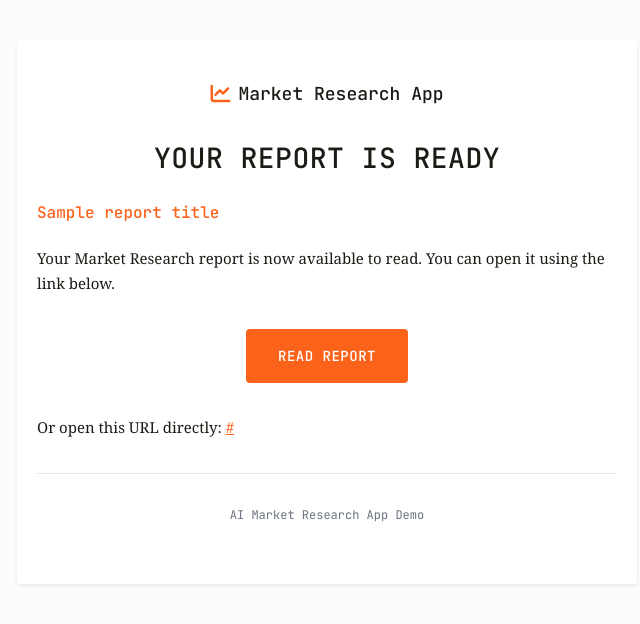
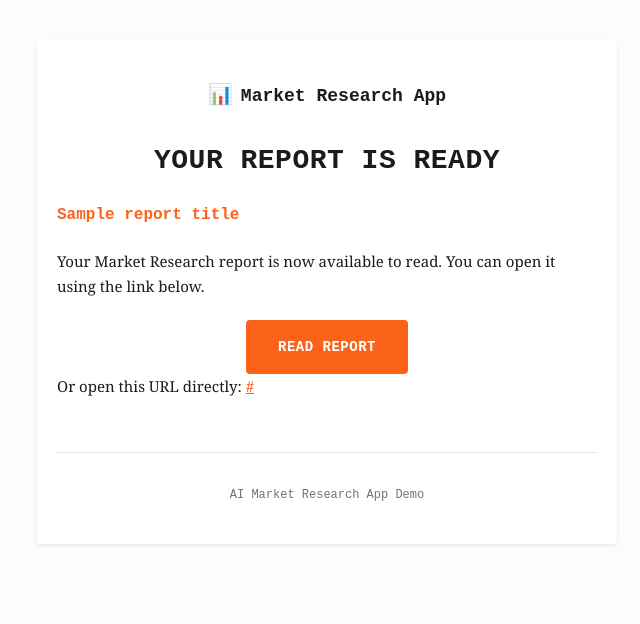
Before and after one commit to khushishelat/market-research-demo, a Flask app: template templates/email_report_ready.html in a window 1280 px wide. Shown: the top 624 px of the page, without its empty margins (313-953 px from the left). Run offline with Flask 3, Linux system fonts and the light colour scheme; the template is opened without the code that fills it: most values are stand-ins (such as "Sample title", 1, 10 or a date in 2020); some libraries are stand-ins or nearby versions.

Commit message:
improved email template

```diff
--- a/app.py
+++ b/app.py
@@ -1471,6 +1471,7 @@ try:
 except Exception as e:
     print(f"Database connection error: {e}")
 
+
 if __name__ == '__main__':
     # Run the application locally
     app.run(debug=True, host='0.0.0.0', port=5000)
--- a/templates/email_report_ready.html
+++ b/templates/email_report_ready.html
@@ -1,184 +1,289 @@
-<!DOCTYPE html>
-<html>
+<!DOCTYPE html PUBLIC "-//W3C//DTD XHTML 1.0 Transitional//EN" "http://www.w3.org/TR/xhtml1/DTD/xhtml1-transitional.dtd">
+<html xmlns="http://www.w3.org/1999/xhtml">
 <head>
-    <meta charset="utf-8">
+    <meta http-equiv="Content-Type" content="text/html; charset=UTF-8" />
     <meta name="viewport" content="width=device-width, initial-scale=1.0">
     <title>Your Report is Ready</title>
-    <!-- Font Awesome for icons -->
-    <link rel="stylesheet" href="https://cdnjs.cloudflare.com/ajax/libs/font-awesome/6.0.0/css/all.min.css">
-    <style>
-        /* Import fonts matching the app */
-        @import url('https://fonts.googleapis.com/css2?family=JetBrains+Mono:wght@400;500;600&display=swap');
+    <style type="text/css">
+        /* Email-safe CSS Reset */
+        body, table, td, p, a, li, blockquote {
+            -webkit-text-size-adjust: 100%;
+            -ms-text-size-adjust: 100%;
+        }
+        table, td {
+            mso-table-lspace: 0pt;
+            mso-table-rspace: 0pt;
+        }
+        img {
+            -ms-interpolation-mode: bicubic;
+            border: 0;
+            height: auto;
+            line-height: 100%;
+            outline: none;
+            text-decoration: none;
+        }
 
+        /* Body and wrapper styles */
         body {
+            margin: 0 !important;
+            padding: 0 !important;
             background-color: #fcfcfa;
             font-family: Georgia, 'Times New Roman', serif;
             font-weight: 400;
-            margin: 0;
-            padding: 0;
             color: #1d1b16;
             line-height: 1.6;
         }
-        .container {
-            margin: 0 auto;
-            padding: 40px 20px 48px;
-            width: 580px;
-            max-width: 100%;
-            background-color: #ffffff;
-            border-radius: 4px;
-            box-shadow: 0 2px 4px rgba(0, 0, 0, 0.08);
-        }
+
+        /* Container table */
         .email-wrapper {
             background-color: #fcfcfa;
             padding: 40px 20px;
         }
-        .logo {
-            text-align: center;
-            margin-bottom: 32px;
+
+        .email-container {
+            background-color: #ffffff;
+            border-radius: 4px;
+            box-shadow: 0 2px 4px rgba(0, 0, 0, 0.08);
+            max-width: 580px;
+            margin: 0 auto;
         }
+
+        /* Logo styles */
+        .logo-table {
+            padding: 40px 20px 32px 20px;
+        }
+
         .logo-content {
-            display: inline-flex;
-            align-items: center;
-            gap: 8px;
-            font-family: 'JetBrains Mono', monospace;
+            font-family: 'Courier New', Courier, monospace;
             font-size: 18px;
-            font-weight: 500;
+            font-weight: bold;
             color: #1d1b16;
             text-decoration: none;
+            text-align: center;
         }
+
         .logo-icon {
             color: #fb631b;
             font-size: 20px;
+            margin-right: 8px;
         }
+
+        /* Content styles */
+        .content-table {
+            padding: 0 20px 40px 20px;
+        }
+
         .heading {
             font-size: 28px;
             line-height: 1.2;
-            font-weight: 500;
+            font-weight: bold;
             color: #1d1b16;
             text-align: center;
-            margin-bottom: 24px;
-            font-family: 'JetBrains Mono', monospace;
+            margin: 0 0 24px 0;
+            font-family: 'Courier New', Courier, monospace;
             text-transform: uppercase;
             letter-spacing: 0.5px;
         }
+
         .paragraph {
             font-size: 15px;
             line-height: 1.7;
             color: #1d1b16;
-            margin-bottom: 20px;
+            margin: 0 0 20px 0;
+            text-align: left;
         }
+
         .report-title {
-            font-weight: 500;
+            font-weight: bold;
             color: #fb631b;
-            font-family: 'JetBrains Mono', monospace;
+            font-family: 'Courier New', Courier, monospace;
             font-size: 16px;
         }
-        .btn-container {
-            text-align: center;
+
+        /* Button styles */
+        .button-table {
             margin: 32px 0;
         }
+
         .button {
             background-color: #fb631b;
-            color: #ffffff;
+            color: #ffffff !important;
             font-size: 14px;
-            font-weight: 500;
+            font-weight: bold;
             text-decoration: none;
             text-align: center;
             display: inline-block;
             padding: 16px 32px;
             border-radius: 4px;
-            font-family: 'JetBrains Mono', monospace;
+            font-family: 'Courier New', Courier, monospace;
             text-transform: uppercase;
             letter-spacing: 0.5px;
-            transition: opacity 0.2s ease;
+            border: none;
         }
+
         .button:hover {
-            opacity: 0.9;
-            color: #ffffff;
+            opacity: 0.9 !important;
+            color: #ffffff !important;
         }
-        .hr {
+
+        /* Divider styles */
+        .divider {
             border: none;
             border-top: 1px solid #e8e6e1;
             margin: 32px 0;
+            height: 1px;
         }
+
+        /* Footer styles */
         .footer {
             color: #6b7280;
             font-size: 12px;
             line-height: 1.5;
             text-align: center;
-            font-family: 'JetBrains Mono', monospace;
+            font-family: 'Courier New', Courier, monospace;
+            margin: 0;
         }
+
+        /* Link styles */
         .link {
-            color: #fb631b;
+            color: #fb631b !important;
             text-decoration: underline;
         }
+
         .link:hover {
-            opacity: 0.8;
+            opacity: 0.8 !important;
         }
 
         /* Mobile responsive */
-        @media (max-width: 600px) {
-            .container {
-                margin: 20px;
-                width: auto;
-                padding: 24px 20px;
+        @media screen and (max-width: 600px) {
+            .email-container {
+                margin: 20px !important;
+                width: auto !important;
             }
-            .email-wrapper {
-                padding: 20px 10px;
+
+            .logo-table,
+            .content-table {
+                padding-left: 20px !important;
+                padding-right: 20px !important;
             }
+
             .heading {
-                font-size: 24px;
+                font-size: 24px !important;
             }
+
             .paragraph {
-                font-size: 14px;
+                font-size: 14px !important;
             }
+
             .logo-content {
-                font-size: 16px;
+                font-size: 16px !important;
             }
-            .logo-icon {
-                font-size: 18px;
+
+            .button {
+                padding: 12px 24px !important;
             }
         }
+
+        /* Outlook-specific styles - conditional comments moved to body */
     </style>
 </head>
 <body>
-    <div class="email-wrapper">
-        <div class="container">
-            <div class="logo">
-                <div class="logo-content">
-                    <i class="fas fa-chart-line logo-icon"></i>
-                    <span>Market Research App</span>
-                </div>
-            </div>
+    <table cellpadding="0" cellspacing="0" border="0" width="100%" class="email-wrapper">
+        <tr>
+            <td align="center">
+                <table cellpadding="0" cellspacing="0" border="0" class="email-container">
+                    <!-- Logo Section -->
+                    <tr>
+                        <td class="logo-table">
+                            <table cellpadding="0" cellspacing="0" border="0" width="100%">
+                                <tr>
+                                    <td align="center">
+                                        <span class="logo-content">
+                                            <span class="logo-icon">📊</span>Market Research App
+                                        </span>
+                                    </td>
+                                </tr>
+                            </table>
+                        </td>
+                    </tr>
 
+                    <!-- Content Section -->
+                    <tr>
+                        <td class="content-table">
+                            <table cellpadding="0" cellspacing="0" border="0" width="100%">
+                                <!-- Heading -->
+                                <tr>
+                                    <td>
                                         <h1 class="heading">Your report is ready</h1>
+                                    </td>
+                                </tr>
 
+                                <!-- Report Title (if provided) -->
                                 {% if report_title %}
+                                <tr>
+                                    <td>
                                         <p class="paragraph">
                                             <span class="report-title">{{ report_title }}</span>
                                         </p>
+                                    </td>
+                                </tr>
                                 {% endif %}
 
+                                <!-- Description -->
+                                <tr>
+                                    <td>
                                         <p class="paragraph">
                                             Your Market Research report is now available to read. You can open it using the link below.
                                         </p>
+                                    </td>
+                                </tr>
 
-            <div class="btn-container">
+                                <!-- Button -->
+                                <tr>
+                                    <td class="button-table">
+                                        <table cellpadding="0" cellspacing="0" border="0" width="100%">
+                                            <tr>
+                                                <td align="center">
                                                     <a href="{{ report_url }}" class="button" target="_blank">
                                                         Read report
                                                     </a>
-            </div>
+                                                </td>
+                                            </tr>
+                                        </table>
+                                    </td>
+                                </tr>
 
+                                <!-- Direct URL -->
+                                <tr>
+                                    <td>
                                         <p class="paragraph">
                                             Or open this URL directly:
                                             <a href="{{ report_url }}" class="link" target="_blank">{{ report_url }}</a>
                                         </p>
+                                    </td>
+                                </tr>
 
-            <hr class="hr">
+                                <!-- Divider -->
+                                <tr>
+                                    <td>
+                                        <hr class="divider">
+                                    </td>
+                                </tr>
+
+                                <!-- Footer -->
+                                <tr>
+                                    <td>
                                         <p class="footer">
                                             AI Market Research App Demo
                                         </p>
-        </div>
-    </div>
+                                    </td>
+                                </tr>
+                            </table>
+                        </td>
+                    </tr>
+                </table>
+            </td>
+        </tr>
+    </table>
 </body>
 </html>
```
Lines whose indentation alone changed are shown as unchanged.
